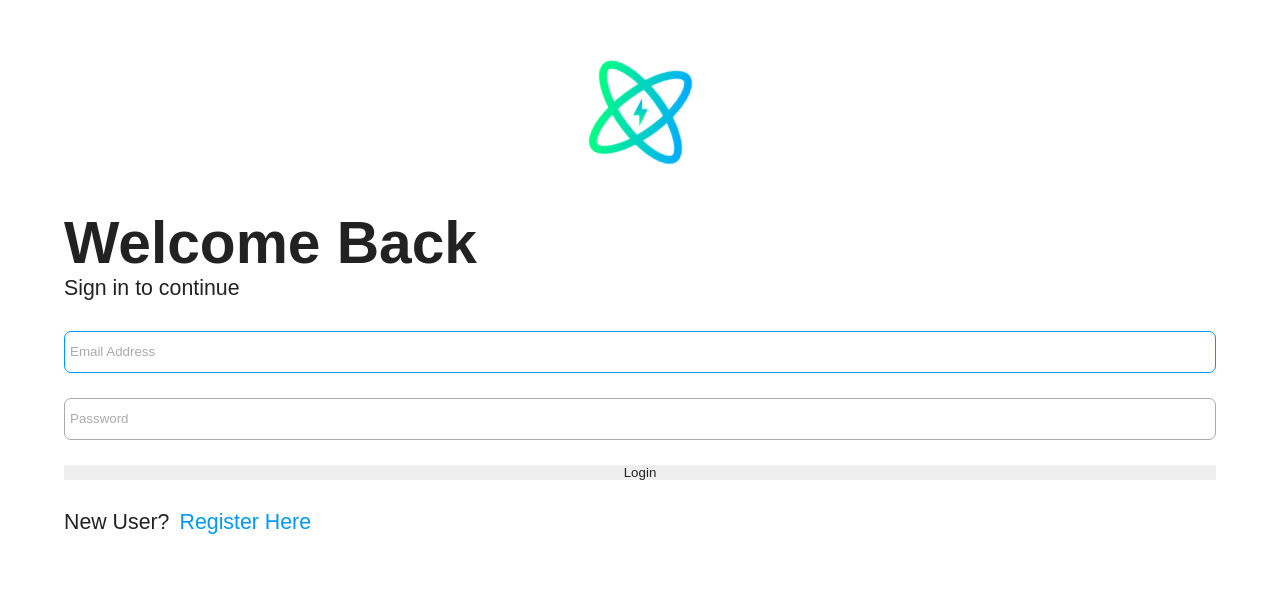
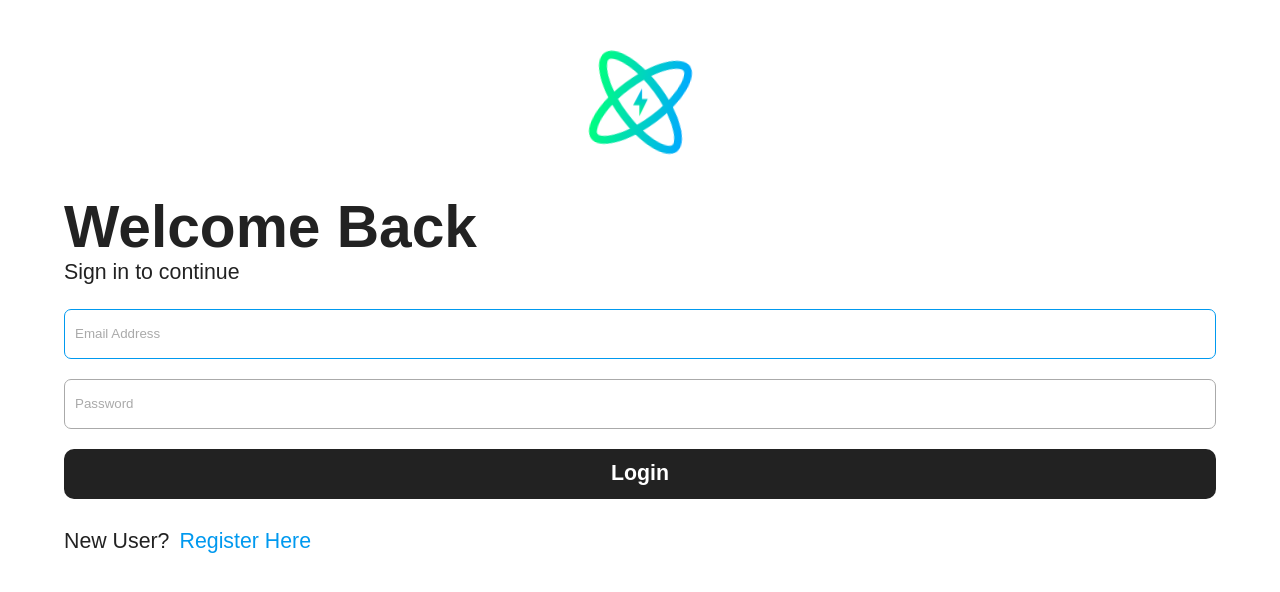
Before and after one commit to N-eeraj/notes-ui, a React (Vite) app: page /login in a window 1280 px wide. Shown: the top 592 px of the page. Built offline with nearby package versions, Linux system fonts and the light colour scheme; a web font is replaced by a local one.

Commit message:
Added button component & style updates to login / register pages

```diff
--- /dev/null
+++ b/src/components/UI/button.jsx
@@ -0,0 +1,11 @@
+import '@styles/components/button.css'
+
+const Button = ({ stateChanger, text }) => {
+    return (
+        <button onClick={ stateChanger }>
+            { text }
+        </button>
+    )
+}
+
+export default Button
--- a/src/pages/login.jsx
+++ b/src/pages/login.jsx
@@ -3,12 +3,13 @@ import { Link } from 'react-router-dom'
 
 import Text from '@components/UI/text'
 import Input from '@components/UI/input'
+import Button from '@components/UI/button'
 
 const login = () => {
     const[email, setEmail] = useState('')
     const[password, setPassword] = useState('')
 
-    const login = () => {
+    const loginAction = () => {
         console.log(email)
         console.log(password)
     }
@@ -35,9 +36,9 @@ const login = () => {
                     type='password'
                     placeholder='Password' />
 
-                <button onClick={ login }>
-                    Login
-                </button>
+                <Button
+                    stateChanger={ loginAction }
+                    text='Login' />
             </div>
 
             <div className='invite'>
--- a/src/pages/register.jsx
+++ b/src/pages/register.jsx
@@ -3,13 +3,14 @@ import { Link } from 'react-router-dom'
 
 import Text from '@components/UI/text'
 import Input from '@components/UI/input'
+import Button from '@components/UI/button'
 
-const login = () => {
+const register = () => {
     const[email, setEmail] = useState('')
     const[password, setPassword] = useState('')
     const[confirmPassword, setConfirmPassword] = useState('')
 
-    const login = () => {
+    const registerAction = () => {
         console.log(email)
         console.log(password)
         console.log(confirmPassword)
@@ -42,9 +43,9 @@ const login = () => {
                     type='password'
                     placeholder='Confirm Password' />
 
-                <button onClick={ login }>
-                    Register
-                </button>
+                <Button
+                    stateChanger={ registerAction }
+                    text='Register' />
             </div>
 
             <div className='invite'>
@@ -60,4 +61,4 @@ const login = () => {
     )
 }
 
-export default login
+export default register
--- a/src/styles/app.css
+++ b/src/styles/app.css
@@ -10,6 +10,7 @@
 * {
     margin: 0;
     padding: 0;
+    box-sizing: border-box;
     font-family: 'Monda', sans-serif;
     color: var(--dark-grey);
     border: none;
--- /dev/null
+++ b/src/styles/components/button.css
@@ -0,0 +1,7 @@
+button {
+    height: 50px;
+    padding: 5px;
+    border-radius: 10px;
+    font-weight: bold;
+    font-size: 16pt;
+}
--- a/src/styles/components/input.css
+++ b/src/styles/components/input.css
@@ -1,6 +1,7 @@
 input {
-    height: 30px;
-    padding: 5px;
+    height: 50px;
+    min-width: 200px;
+    padding: 5px 10px;
     border: 1px solid var(--light-grey);
     border-radius: 7px;
 }
--- a/src/styles/layouts/user-form.css
+++ b/src/styles/layouts/user-form.css
@@ -8,21 +8,25 @@
 .logo {
     align-self: center;
     width: 125px;
-    margin-top: 50px;
+    margin-top: min(5vh, 50px);
 }
 
 .welcome {
     display: flex;
     flex-direction: column;
-    margin-top: 30px;
+    margin-top: min(3vh, 25px);
 }
 
 .form {
     display: flex;
     flex-direction: column;
-    align-items: stretch;
-    row-gap: 25px;
-    margin-top: 30px;
+    row-gap: 20px;
+    margin-top: min(3vh, 25px);
+}
+
+.form > button {
+    background-color: var(--dark-grey);
+    color: #FFF;
 }
 
 .invite {
```
